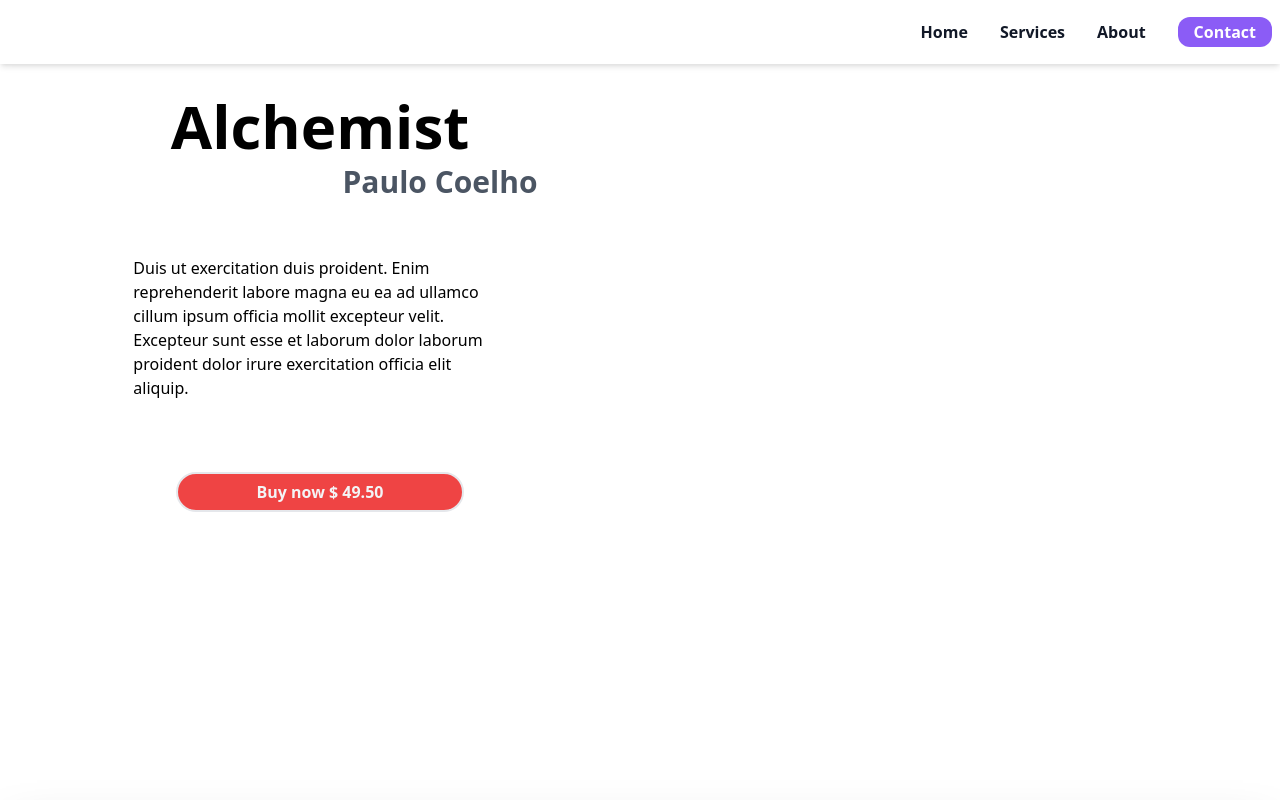
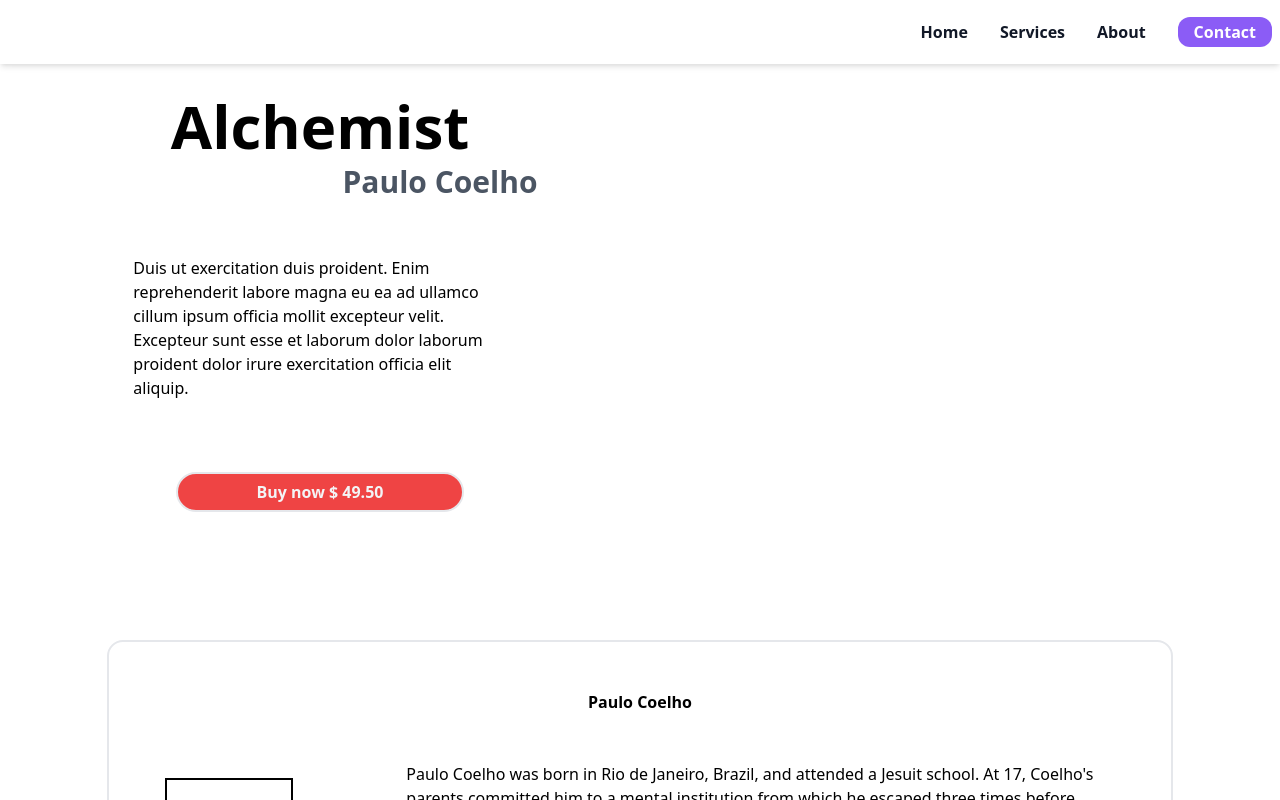
Before and after one commit to loop36/BSTall, a React (Create React App) app: page / in a window 1280 px wide. Shown: the top 800 px of the page. Built offline with nearby package versions, Linux system fonts and the light colour scheme.

Commit message:
know your customer and book detail

```diff
--- a/src/App.js
+++ b/src/App.js
@@ -7,7 +7,8 @@
 function App() {
 
   return (
-<React.Fragment>  <Header />
+<React.Fragment>
+   <Header />
 <BookDetails/>
 <KnowYourAuthor/>
 </React.Fragment>
--- a/src/components/Author/KnowYourAuthor.js
+++ b/src/components/Author/KnowYourAuthor.js
@@ -3,9 +3,9 @@
 const KnowYourAuthor = () => {
   return (
     <div className="flex justify-center  self-center w-screen">
-      <Card class="self-center">
+
         <div className="flex flex-col w-10/12 justify-center self-center border-solid border-2 py-12 rounded-2xl">
-          <h3 className="font-bold mb-7"> Paulo Coelho</h3>
+          <h3 className="font-bold mb-7 self-center"> Paulo Coelho</h3>
           <div className="flex mt-5">
             <div className=" w-32 h-40 border-2 border-solid border-black m-auto"></div>
             <p className="w-8/12 self-center m-auto text-left">
@@ -23,7 +23,7 @@
             </p>
           </div>
         </div>
-      </Card>
+
     </div>
   );
 };
--- a/src/components/Book/BookDetails.js
+++ b/src/components/Book/BookDetails.js
@@ -1,6 +1,6 @@
 const BookDetails = () => {
     return (
-      <div className="lg:flex md:flex w-screen h-screen border-box hidden">
+      <div className="lg:flex md:flex w-screen h-full mb-32 border-box hidden">
         <div className="flex flex-col w-1/2">
           <div className="flex flex-col justify-center  mt-24 gap-2">
           <h1 className=" font-bold text-6xl self-center">Alchemist</h1>
```
